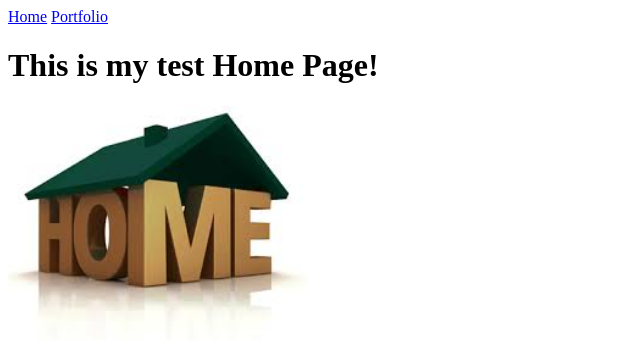
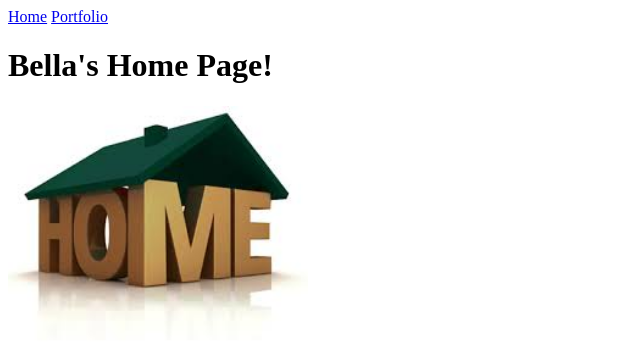
Before and after one commit to bellalax/bellalax.github.io, a plain HTML site: page index.html in a window 1280 px wide. Shown: the whole page, without its empty margins (0-640 px from the left). Drawn offline with Linux system fonts and the light colour scheme.

Commit message:
changed title

```diff
--- a/index.html
+++ b/index.html
@@ -7,7 +7,7 @@
 	<body>
 		<a href="index.html">Home</a>
 		<a href="portfolio.html">Portfolio</a>
-		<h1>This is my test Home Page!</h1>
+		<h1>Bella's Home Page!</h1>
 		<img src="images/home.jpg" height="250">
 	</body>
 </html>
```
